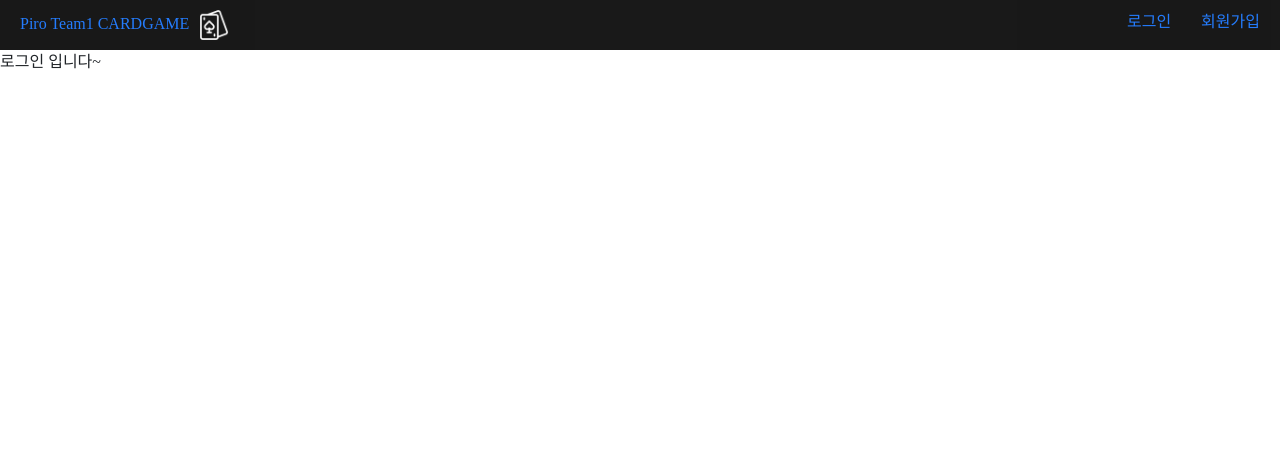
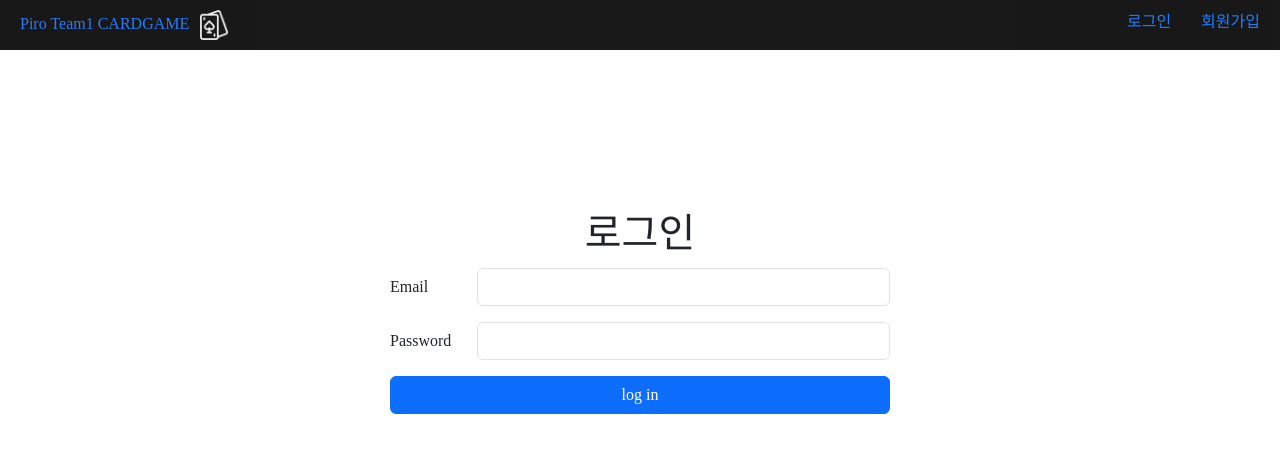
Before and after one commit to mikio999/Piro19_CardGame_01, a Django app: page /login/ in a window 1280 px wide. Shown: the top 453 px of the page. Run offline with Django 4.2, Linux system fonts and the light colour scheme; some web fonts are replaced.

Commit message:
[feat] login 기능 추가

```diff
--- a/server/apps/games/views.py
+++ b/server/apps/games/views.py
@@ -14,9 +14,9 @@ def login(request) :
         print("login post")
 
         email = request.POST['email']
-        pwd = request.POST['pwd']
+        password = request.POST['password']
 
-        user = auth.authenticate(request, username=email, password=pwd)
+        user = auth.authenticate(request, username=email, password=password)
 
         if user is None :
             return redirect('/signup')
@@ -28,6 +28,7 @@ def login(request) :
 
 def logout(request) :
     auth.logout(request)
+
     return redirect('/')
 
 def signup(request):
@@ -35,15 +36,15 @@ def signup(request):
     if request.method == 'POST' :
         print("여기는 포스팅요청")
 
+        username = request.POST['username']
         email = request.POST['email']
-        pwd = request.POST['pwd']
+        password = request.POST['password']
 
-        User.objects.create_user(username=email, password=pwd)
+        User.objects.create_user(username=username, email=email, password=password)
 
 
         return redirect('/')
 
-    print("signup 마지막 부분")
     return render(request, 'games/signup.html')
 
 
--- a/server/templates/games/login.html
+++ b/server/templates/games/login.html
@@ -1,4 +1,30 @@
 {% extends 'games/nav.html' %} {% load static %} {% block content %}
-<div>로그인 입니다~</div>
+<form method="POST" action="{% url 'games:login' %}" class="signup-form">
+  {% csrf_token %}
+  <h1 class="signup-title">로그인</h1>
+  <div class="row mb-3">
+    <label
+      for="inputEmail3"
+      class="col-sm-2 col-form-label"
+      placeholder="이메일을 입력하세요"
+      >Email</label
+    >
+    <div class="col-sm-10">
+      <input type="email" class="form-control" id="inputEmail3" name="email" />
+    </div>
+  </div>
+  <div class="row mb-3">
+    <label for="inputPassword3" class="col-sm-2 col-form-label">Password</label>
+    <div class="col-sm-10">
+      <input
+        type="password"
+        class="form-control"
+        id="inputPassword3"
+        name="password"
+      />
+    </div>
+  </div>
+  <button type="submit" class="btn btn-primary">log in</button>
+</form>
 
 {% endblock %}
```
Also changed, not shown: server/templates/games/signup.html (+13 -2 lines).
